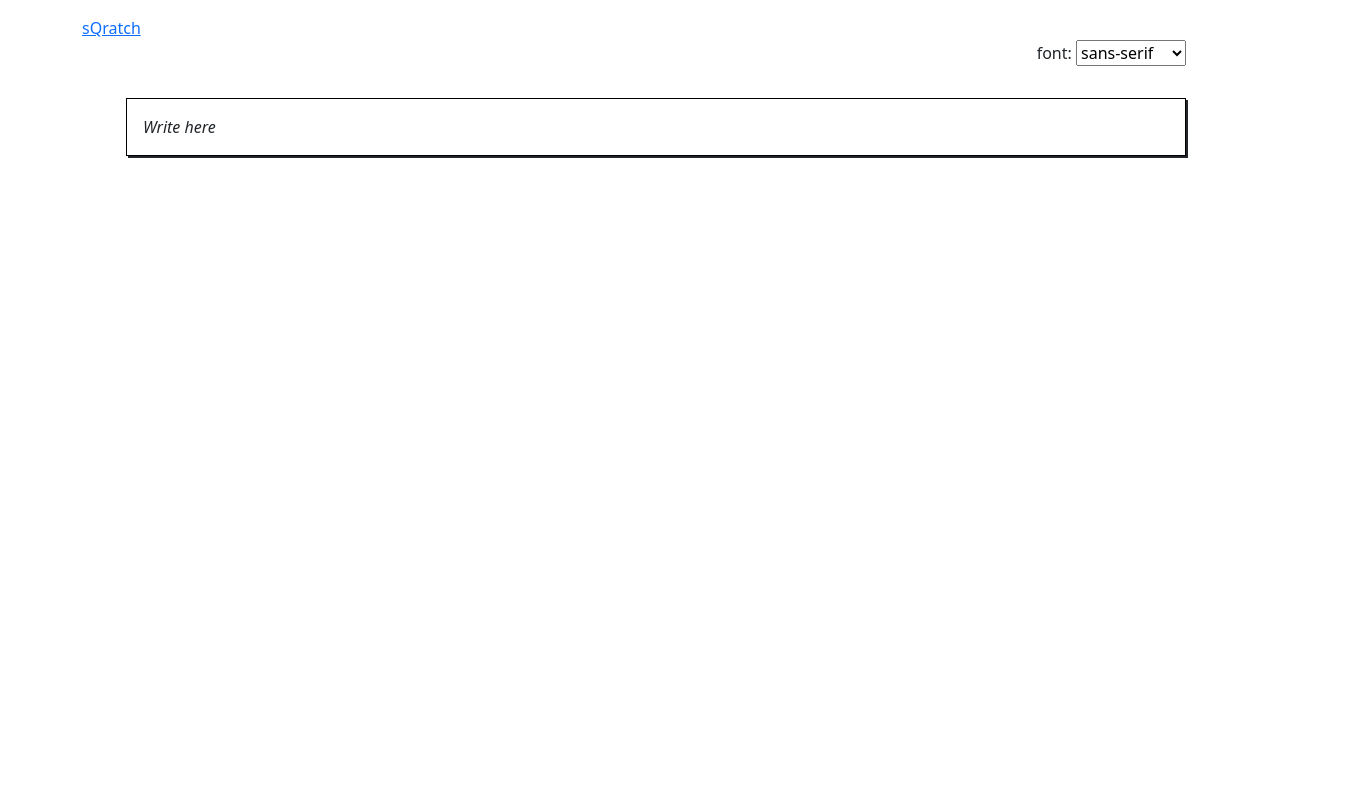
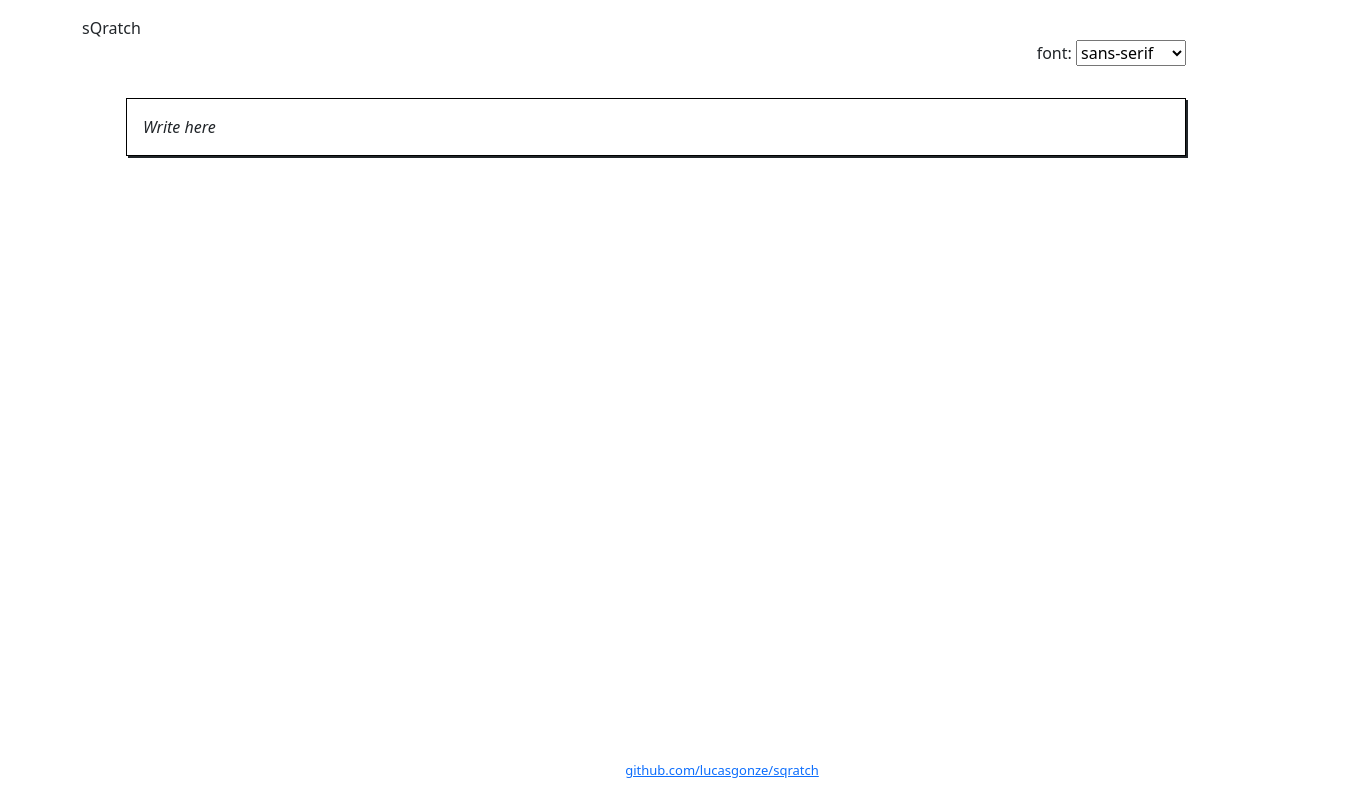
Before and after one commit to lucasgonze/sQratch, a website: page site/index.html in a window 1280 px wide. Shown: the whole page, 1362 px wide, since content can reach past the window. Drawn offline with Linux system fonts and the light colour scheme.

Commit message:
Move Github link to footer.

```diff
--- a/site/index.html
+++ b/site/index.html
@@ -47,6 +47,20 @@
       article.sans-serif { font-family: sans-serif; }
       article.serif { font-family: serif; }
       article.monospace { font-family: monospace; }
+
+      footer {
+        /* horizontal positioning */
+        text-align: center;
+        width: 100%;
+
+        font-size: small;
+
+        /* sticky on the bottom */
+        position: absolute;
+        bottom: 0;
+        height: 60px; /* Set the fixed height of the footer here */
+        line-height: 60px; /* Vertically center the text there */
+      }
     </style>
 
     <script type="text/javascript">
@@ -74,9 +88,7 @@
 
     <div class="container-lg"><!-- top container, just under body -->
 
-      <nav>
-        <a href="https://github.com/lucasgonze/sqratch">sQratch</a>
-      </nav>
+      <nav>sQratch</nav>
 
       <!-- editor -->
       <div class="container">
@@ -99,6 +111,10 @@
           <p id="counter"></p>
         </div><!-- article container -->
 
+        <footer>
+          <a href="https://github.com/lucasgonze/sqratch">github.com/lucasgonze/sqratch</a>
+        </footer>
+
         <!-- Bottom container, just above /body -->
       </div>
 
```
